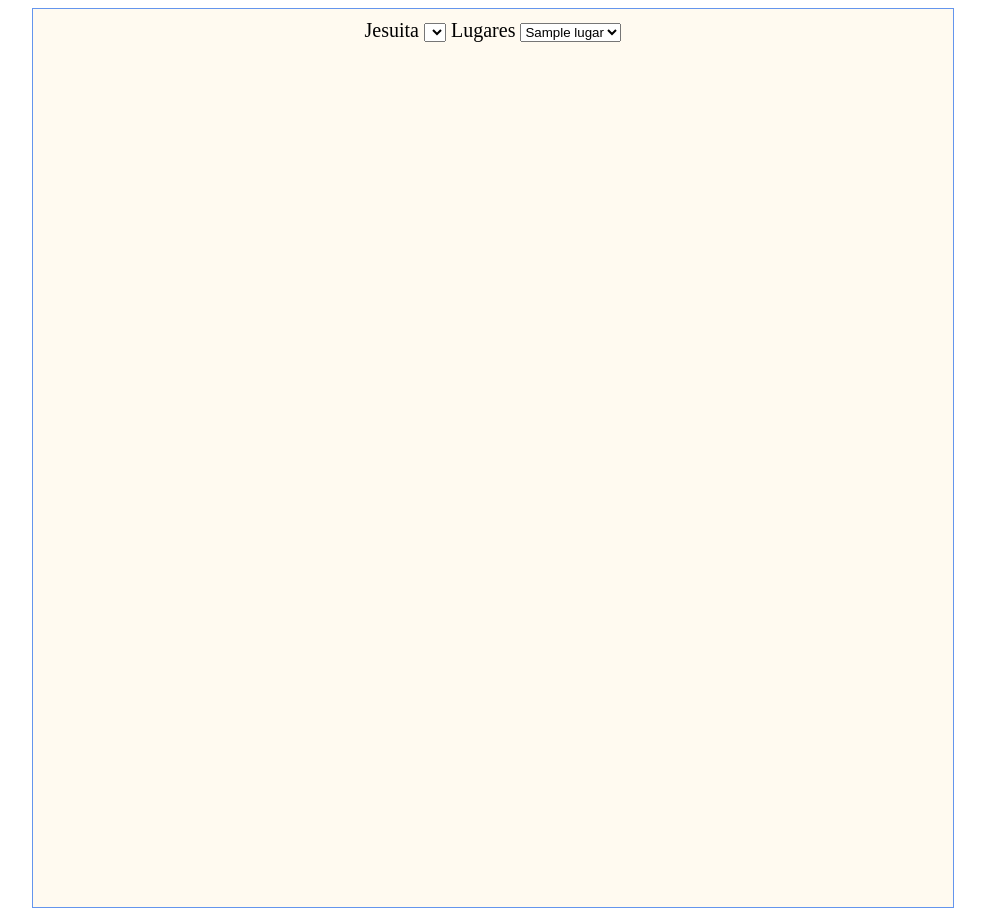
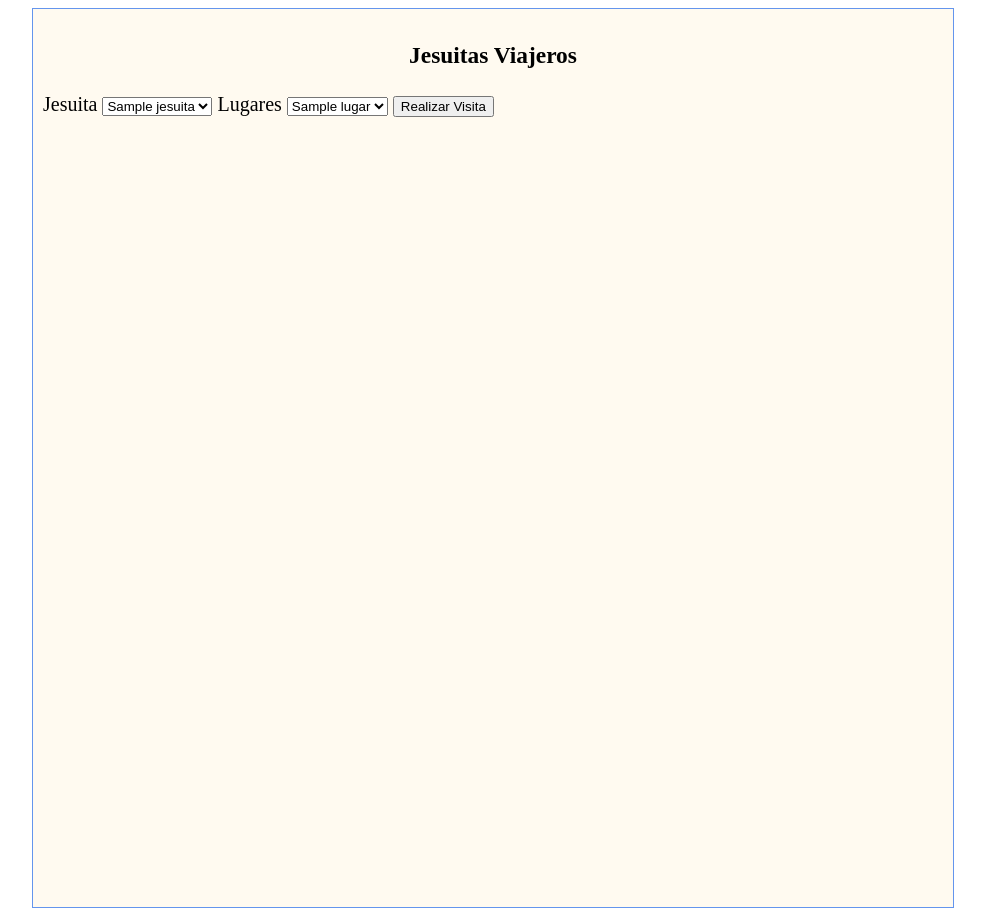
Before and after one commit to Msantos-hub/Web_Jesuitas_nav, a PHP site: page /visitas.php in a window 1280 px wide. Shown: the whole page, without its empty margins (147-1132 px from the left). Run offline with PHP 8.4, Linux system fonts and the light colour scheme; tables that the repository leaves empty hold one stand-in row (values such as "Sample post"); data that the repository does not hold is empty.

Commit message:
new version

```diff
--- a/v2/style.css
+++ b/v2/style.css
@@ -103,3 +103,8 @@
 form{
     text-align: left;
 }
+
+#formvisita{
+    margin-left: auto;
+    margin-right: auto;
+}
--- a/v2/visitas.php
+++ b/v2/visitas.php
@@ -13,15 +13,16 @@
     $objeto->realizarConsultas($sql1);
     ?>
     <div id="general">
+        <h3>Jesuitas Viajeros</h3>
+        <form method="post" id="formvisita">
             <label>Jesuita</label>
             <select name="nJesuita">
                 <?php
                 while($fila=$objeto->extraerFilas()) {
-                echo '<option value="'.$fila['idJesuita'].'">'.$fila['nombre'].'</option>';
+                    echo '<option value="'.$fila['idJesuita'].'">'.$fila['Nombre'].'</option>';
                 }
                 ?>
             </select>
-
             <label>Lugares</label>
             <select name="nLugares">
                 <<?php
@@ -32,6 +33,8 @@
                 }
                 ?>
             </select>
+            <input type="submit" value="Realizar Visita">
+        </form>
     </div>
     <?php
     $idJesuita=$_POST['nJesuita'];
@@ -41,6 +44,11 @@
         $objeto->realizarConsultas($sql3);//consulta de insercion de datos
         if($idJeusita =1){
             header("location:listUsers.php");//si hay un usuario vuelve a la pagina anterior
+            echo 'Visita Realizada correctamente.';
+            echo 'Visita Otro lugar';
+        }
+        else{
+            echo 'La visita no se a realizado correctamente';
         }
     }
     ?>
```
Lines whose indentation alone changed are shown as unchanged.
